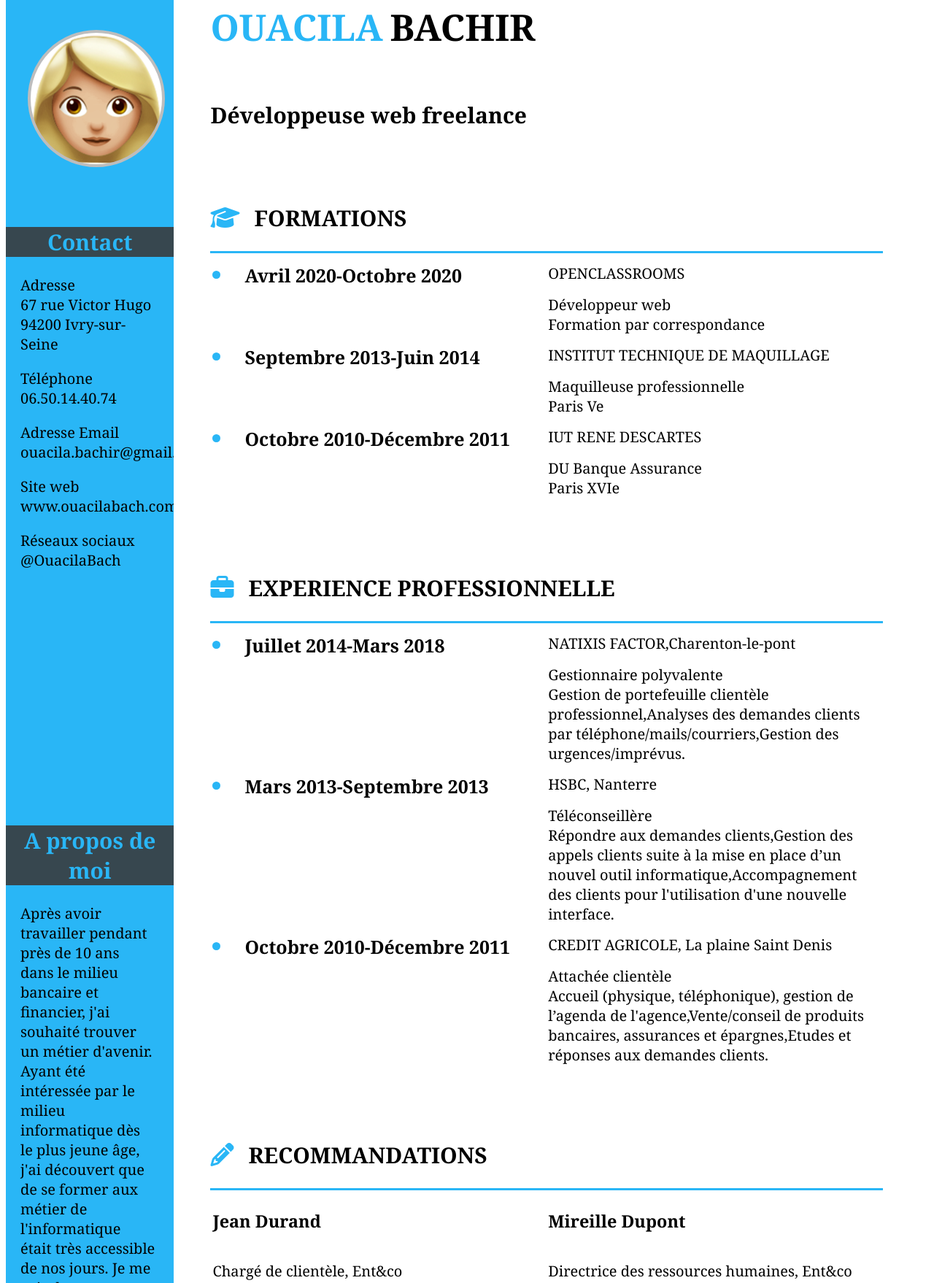
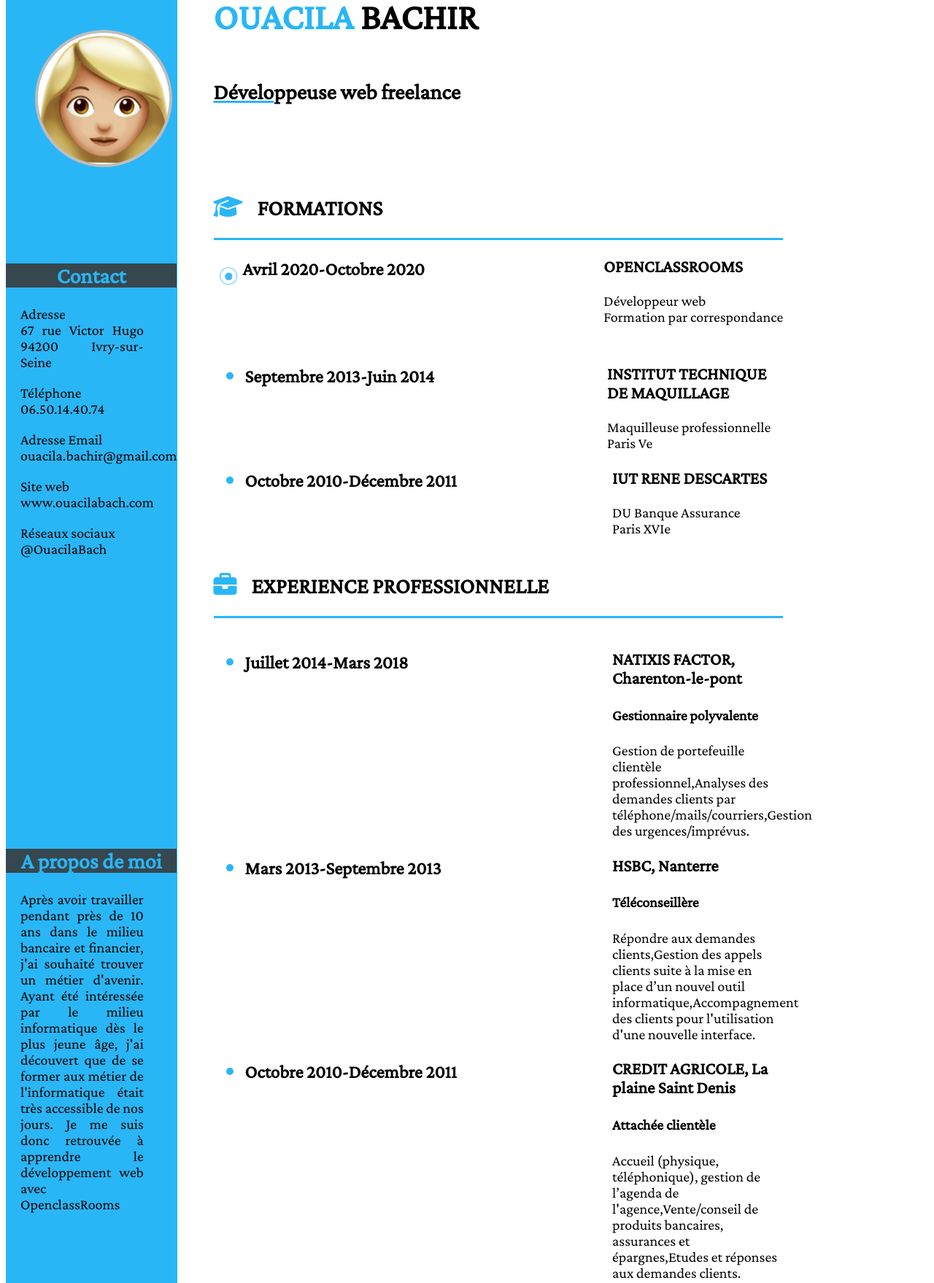
Before and after one commit to Ouacila/P2_BACHIR_Ouacila, a plain HTML site: page P2CV.html in a window 1280 px wide. Shown: the part 47-1805 px from the top of the page at 73% size. Drawn offline with nearby package versions, Linux system fonts and the light colour scheme.

Commit message:
Site responsive+commentaires CSS

```diff
--- a/P2CV.css
+++ b/P2CV.css
@@ -1,9 +1,11 @@
+/* Css de la page globale*/
 body
-{   font-family: Cambria, Cochin, Georgia, Times, 'Times New Roman', serif;
+{   font-family: 'Crimson Pro', serif, 'Jost', sans-serif;
     font-size: 20px;
     width: 90%;
     display: flex;
 }
+/* Travail sur aside, photo centrée, h2 et icônes loisirs*/
 #photo{
     width:180px;
     height:180px;
@@ -11,18 +13,17 @@ body
     background-color: #ffff;
     border: 4px #BDBDBD solid;
     border-radius: 100px;
+    margin-top: 80px;
+    margin-left: 40px;
     position:absolute;
-    margin-top: 80px;
-    margin-left: 30px;
 }
 aside{
-    width: 20%;
+    width: 40%;
     background-color:#29B6F6;
-    overflow: hidden;
-
 }
-aside h2{
-    margin-top: 350px;
+aside h2 {
+    width: 111%;
+    margin-top: 400px;
     text-align: center;
     background-color: #37474F;
     color: #29B6F6;
@@ -30,94 +31,188 @@ aside h2{
 aside p{
     width: 80%;
     margin-left: 20px;
+    text-align: justify;
 }
 
-.fa-paint-brush, .fa-book-reader, .fa-running {
+.fa-paint-brush, .fa-book-reader {
     color:#37474F;
     font-size:3rem;
-        border:3px #37474F solid;
+    width: 3.3rem;
+    height: 3.3rem;
+    border: 3px #37474F solid;
     border-radius: 100px;
-        margin-left: 5px;
+    margin-left: 3px;
 
 }
-section{
-    width: 80%;
+.fa-running{
+    color:#37474F;
+    font-size: 3.2rem;
+    width: 3.2rem;
+    border: 3px #37474F solid;
+    border-radius: 130px;
+    margin-left: 3px;
 }
-section h2{
-    margin-left: 50px;
-}
-section article{
-
-}
+/*Mise en page du titre */
 .prenom{
     color: #29B6F6;
     margin-right: 10px;
+    font-size: 50px;
 }
-
 header{
    margin-bottom: 100px;
 }
 h1 {
    display: inline-flex;
-    margin-left: 50px;
    font-size: 50px;
+   margin-right: 500px;
 
 }
 header h2{
+   display: inline-flex;
    font-size: 30px;
+}
+.souligne {
+   text-decoration: underline #29B6F6;
+   font-size: 30px;
+}
+/* Section principale de la page */
+main{
+   margin-left: 50px;
 }
 .fa-graduation-cap , .fa-briefcase , .fa-pencil-alt {
     margin-right: 20px;
     color:#29B6F6;
     font-size: 2rem;
 }
-
+/* Puce sous forme d'image et recadrage des dates*/
+.puce{
+    width: 6px;
+    height: 6px;
+    border-radius: 15px;
+    margin-bottom: 20px;
+    margin-left: -30px;
+}
+strong{
+   margin-left: 40px;
+   color: black;
+   font-size:25px;
+   font-weight: bold;
+}
 span{
     color:black;
     font-size: 25px;
     font-weight: bold;
 }
-
-table{
-    width: 100%;
-    margin-left: 50px;
-    border-top: 3px #29B6F6 solid;
-    margin-bottom: 100px;
-}
-td{
-    width: 50%;
-    height: 50px;
-}
 li{
+    margin-left: 3px;
     list-style-type: disc;
     font-size: 2rem;
     color: #29B6F6;
 }
+/*Mise en page de la section formations*/
+article{
+    width: 90%;
+    margin-bottom: 50px;
+}
+.Formations{
+    border-top: 3px #29B6F6 solid;
+}
+.Formation1{
+    display: flex;
+    justify-content: space-between;
+    margin-bottom: 30px;
+}
+.Formation2{
+    display: flex;
+    justify-content: space-between;
+}
+.Formation3{
+    display: flex;
+    justify-content: space-between;
+}
+.Formation2 .nom  {
+    margin-right: 17px;
+}
+.Formation3 .nom{
+    margin-right: 22px;
+}
+/* Mise en page de la section expériences*/
+.Experiences{
+    border-top: 3px #29B6F6 solid;
+}
+.Experience1{
+    display: flex;
+    justify-content:space-between;
+    margin-top: 20px;
+}
+.Experience1 .nom{
+    width:30%;
+}
 
-@media all and (max-width: 1199px)
+.Experience2{
+    display: flex;
+    justify-content: space-between;
+}
+.Experience2 .nom{
+    width:30%;
+}
+
+.Experience3{
+    display: flex;
+    justify-content: space-between;
+}
+.Experience3 .nom{
+    width:30%;
+}
+/* Mise en page des recommandations*/
+.Recommandations{
+    border-top: 3px #29B6F6 solid;
+    display: flex;
+    justify-content: space-between;
+}
+.Reco1{
+    width: 30%;
+}
+/* Site responsive tablettes/smartphones*/
+@media all and (max-width: 1024px)
 {  body{
-        width: 100%;
-        margin-left: 0rem;
-        display: flex;
+
+        width: auto;
+        min-width: 1000px;
+        margin: 0rem;
+        padding: 0rem;
         flex-direction: column;
     }
     aside{
-    width: 80%;
+        top: 100%;
         display: flex;
+        width:auto;
         flex-direction: column;
+    }
+    aside p{
+        margin: auto;
+        text-align: justify;
+        align-content: center;
+    }
+    .fa-paint-brush, .fa-book-reader, .fa-running{
+        margin-left: 140px;
+    }
+    #photo{
+        position: relative;
+        margin: auto;
 
     }
     aside h2{
         margin-top: 0px;
     }
-    #photo{
-        position: relative;
-        margin-bottom: 50px;
+    .Experience1, .Experience2, .Experience3{
+        width: auto;
+    }
+    .Reco1{
+        width: auto;
     }
     section{
-        width: 70%;
-    }
-    .fa-paint-brush, .fa-book-reader, .fa-running {
-        margin-left: 90px;
+        display: block;
+        width: auto;
     }
 }
--- a/P2CV.html
+++ b/P2CV.html
@@ -1,15 +1,17 @@
 <!Doctype html>
-<html>
+<html lang="fr">
     <head>
         <meta charset="utf-8">
         <link rel="stylesheet" href="P2CV.css">
         <meta name="viewport" content="width=device-width,initial-scale=1">
         <script src="https://kit.fontawesome.com/5c432e63cf.js" crossorigin="anonymous"></script>
+        <link href="https://fonts.googleapis.com/css2?family=Crimson+Pro&family=Jost:wght@300&display=swap" rel="stylesheet">
         <title> P2_BACHIR_Ouacila</title>
     </head>
     <body>
         <aside>
                 <div id=photo></div>
+            <article>
                 <h2>Contact</h2>
                 <p>Adresse <br/>67 rue Victor Hugo 94200 Ivry-sur-Seine
                 </p>
@@ -21,98 +23,75 @@
                 </p>
                 <p>Réseaux sociaux<br/>@OuacilaBach
                 </p>
+            </article>
+            <article>
                 <h2> A propos de moi</h2>
                 <p>Après avoir travailler pendant près de 10 ans dans le milieu bancaire et financier, j'ai souhaité trouver
                     un métier d'avenir. Ayant été intéressée par le milieu informatique dès le plus jeune âge, j'ai découvert que
                     de se former aux métier de l'informatique était très accessible de nos jours. Je me suis donc retrouvée à apprendre
-                    le développement web avec OpenclassRooms</p>
+                    le développement web avec OpenclassRooms
+                </p>
+            </article>
+            <article>
                 <h2>Loisirs</h2>
                 <p><i class="fas fa-paint-brush"></i> <i class="fas fa-book-reader"></i> <i class="fas fa-running"></i></p>
+        </article>
             </aside>
+
+        <main>
+            <header>
+                <h1><span class="prenom">OUACILA</span> BACHIR</h1>
+                <h2><span class="souligne">Dévelo</span>ppeuse web freelance</h2>
+            </header>
             <section>
-            <header>
-                <h1><div class="prenom">OUACILA</div> BACHIR</h1>
-                <h2>Développeuse web freelance</h2>
-            </header>
-
+                <article>
                     <h2><i class="fas fa-graduation-cap"></i>FORMATIONS</h2>
-                <table>
-                <ul>
-                    <tr>
-                        <td><li> <span>Avril 2020-Octobre 2020</span></li></td>
-                        <td> OPENCLASSROOMS </td>
-                    </tr>
-                    <tr>
-                        <td> </td>
-                        <td> Développeur web <br/> Formation par correspondance</td>
-                    </tr>
-                    <tr>
-                        <td><li><span> Septembre 2013-Juin 2014</span></li></td>
-                        <td>INSTITUT TECHNIQUE DE MAQUILLAGE</td>
-                    </tr>
-                    <tr>
-                        <td></td>
-                        <td>Maquilleuse professionnelle <br/> Paris Ve</td>
-                    </tr>
-                    <tr>
-                        <td><li> <span>Octobre 2010-Décembre 2011</span></li></td>
-                        <td>IUT RENE DESCARTES</td>
-                    </tr>
-                    <tr>
-                        <td></td>
-                        <td>DU Banque Assurance <br/> Paris XVIe</td>
-                    </tr>
-                </ul>
-                </table>
-
+                    <div class="Formations">
+                    <div class="Formation1">
+                    <div class="date">
+                        <div class ="puce"><img src=Images/puce.png alt="puce" /> </div>
+                        <strong>Avril 2020-Octobre 2020</strong></div>
+                        <div class="nom"><h3>OPENCLASSROOMS</h3>Développeur web <br/> Formation par correspondance</div>
+                    </div>
+                    <div class="Formation2">
+                    <div class="date"><ul><li><span> Septembre 2013-Juin 2014</span></li></ul></div>
+                        <div class="nom"><h3>INSTITUT TECHNIQUE<br/> DE MAQUILLAGE</h3>Maquilleuse professionnelle <br/> Paris Ve</div>
+                    </div>
+                    <div class="Formation3">
+                        <div class="date"><ul><li><span>Octobre 2010-Décembre 2011</span></li></ul></div>
+                        <div class="nom"><h3>IUT RENE DESCARTES</h3>DU Banque Assurance <br/> Paris XVIe</div>
+                     </div>
+                    </div>
+                </article>
+                <article>
                     <h2><i class="fas fa-briefcase"></i>EXPERIENCE PROFESSIONNELLE</h2>
-                <table>
-                 <ul>
-                    <tr>
-                        <td><li><span>Juillet 2014-Mars 2018</span></li></td>
-                        <td>NATIXIS FACTOR,Charenton-le-pont</td>
-                    </tr>
-                    <tr>
-                        <td></td>
-                        <td>Gestionnaire polyvalente <br/>Gestion de portefeuille clientèle professionnel,Analyses des demandes clients par téléphone/mails/courriers,Gestion des urgences/imprévus.</td>
-
-                    <tr>
-                        <td><li><span>Mars 2013-Septembre 2013</span></li></td>
-                        <td>HSBC, Nanterre</td>
-                    </tr>
-                    <tr>
-                        <td></td>
-                        <td>Téléconseillère<br/>Répondre aux demandes clients,Gestion des appels clients suite à la mise en place d’un nouvel outil informatique,Accompagnement des clients pour l'utilisation d'une nouvelle interface.</td>
-                    </tr>
-                    <tr>
-                        <td><li><span>Octobre 2010-Décembre 2011 </span></li></td>
-                        <td>CREDIT AGRICOLE, La plaine Saint Denis</td>
-                    </tr>
-                    <tr>
-                        <td></td>
-                        <td>Attachée clientèle<br/>Accueil (physique, téléphonique), gestion de l’agenda de l'agence,Vente/conseil de produits bancaires, assurances et épargnes,Etudes et réponses aux demandes clients.</td>
-                </ul>
-                </table>
-
+                    <div class="Experiences">
+                        <div class="Experience1">
+                            <div class="date"><ul><li><span>Juillet 2014-Mars 2018</span></li></ul></div>
+                            <div class="nom"><h3>NATIXIS FACTOR, Charenton-le-pont</h3><h4>Gestionnaire polyvalente</h4>Gestion de portefeuille clientèle professionnel,Analyses des demandes clients par téléphone/mails/courriers,Gestion des urgences/imprévus.</div>
+                        </div>
+                        <div class="Experience2">
+                            <div class="date"><ul><li><span>Mars 2013-Septembre 2013</span></li></ul></div>
+                            <div class="nom"><h3>HSBC, Nanterre </h3><h4> Téléconseillère</h4>Répondre aux demandes clients,Gestion des appels clients suite à la mise en place d’un nouvel outil informatique,Accompagnement des clients pour l'utilisation d'une nouvelle interface.</div>
+                        </div>
+                        <div class=Experience3>
+                            <div class="date"><ul><li><span>Octobre 2010-Décembre 2011 </span></li></ul></div>
+                            <div class="nom"><h3>CREDIT AGRICOLE, La plaine Saint Denis</h3><h4> Attachée clientèle</h4> Accueil (physique, téléphonique), gestion de l’agenda de l'agence,Vente/conseil de produits bancaires, assurances et épargnes,Etudes et réponses aux demandes clients.</div>
+                        </div>
+                        </div>
+                </article>
+                <article>
                     <h2><i class="fas fa-pencil-alt"></i>RECOMMANDATIONS</h2>
-                <table>
-                    <tr>
-                        <td><h3> Jean Durand</h3></td>
-                        <td><h3>Mireille Dupont</h3></td>
-                    </tr>
-                    <tr>
-                        <td>Chargé de clientèle, Ent&co </td>
-                        <td>Directrice des ressources humaines, Ent&co</td>
-                    </tr>
-                    <tr>
-                        <td>Téléphone:01.00.00.00.00</td>
-                        <td>Téléphone:01.00.00.00.00</td>
-                    </tr>
-                    <tr>
-                        <td>Email:jean.durand@entco.fr</td>
-                        <td>Email:mireille.dupont@entco.fr</td>
-                    </tr>
-                    </table>
+                    <div class="Recommandations">
+                        <div class="Reco1">
+                            <h3> Jean Durand</h3><h4>Chargé de clientèle, Ent&co</h4><p>Téléphone:01.00.00.00.00<br/>Email:jean.durand@entco.fr</p>
+                        </div>
+                        <div class="Reco2">
+                            <h3>Mireille Dupont</h3><h4>Directrice des ressources humaines, Ent&co</h4><p>Téléphone:01.00.00.00.00 <br/>Email:mireille.dupont@entco.fr</p>
+                        </div>
+                        </div>
+                </article>
             </section>
+        </main>
     </body>
 </html>
```
Also changed, not shown: Images/puce.png (added). Lines whose indentation alone changed are shown as unchanged.
